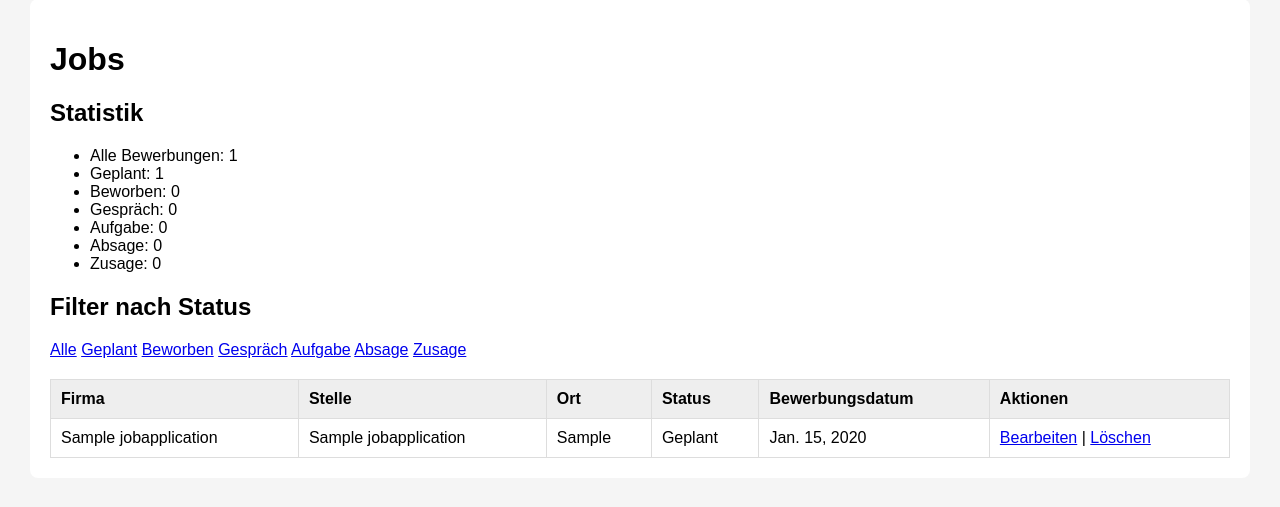
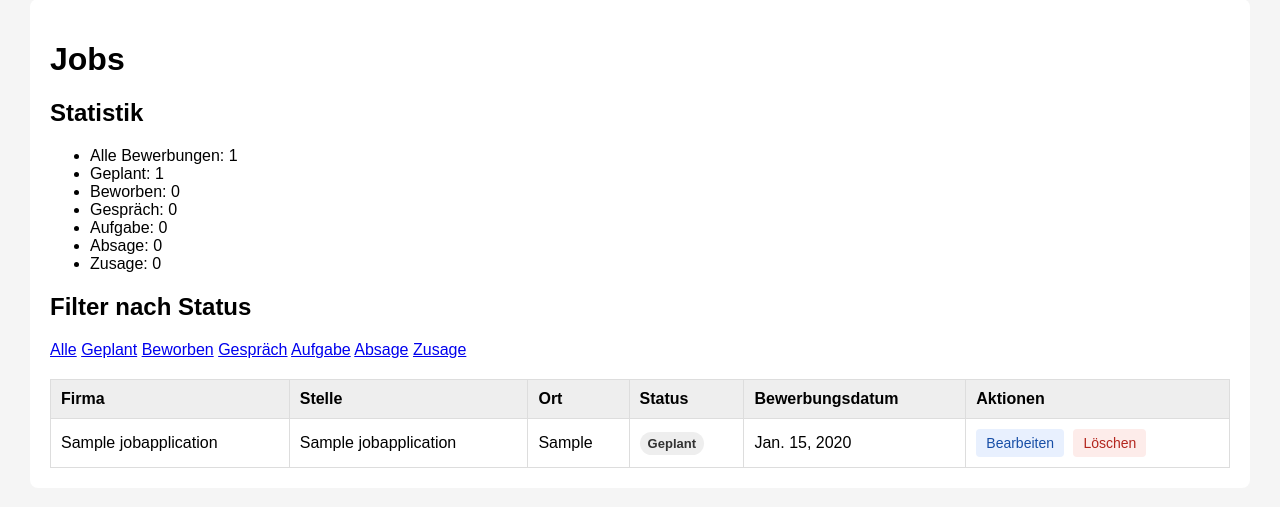
Before and after one commit to mohamadanasfattoum/jobtracker, a Django app: page /applications/?status=planned in a window 1280 px wide. Shown: the part 137-644 px from the top of the page. Run offline with Django 5.2, Linux system fonts and the light colour scheme; tables that the repository leaves empty hold one stand-in row (values such as "Sample post").

Commit message:
style: add buttons and status badges

```diff
--- a/JobApplication/templates/JobApplication/jobapplication_list.html
+++ b/JobApplication/templates/JobApplication/jobapplication_list.html
@@ -16,6 +16,8 @@
     <li>Zusage: {{ accepted_count }}</li>
 </ul>
 
+
+
 <h2>Filter nach Status</h2>
 
 <a href="{% url 'application_list' %}">Alle</a>
@@ -25,6 +27,10 @@
 <a href="{% url 'application_list' %}?status=task">Aufgabe</a>
 <a href="{% url 'application_list' %}?status=rejected">Absage</a>
 <a href="{% url 'application_list' %}?status=accepted">Zusage</a>
+
+
+
+
 <table>
     <thead>
         <tr>
@@ -43,12 +49,20 @@
                 <td>{{ application.company_name }}</td>
                 <td>{{ application.job_title }}</td>
                 <td>{{ application.location }}</td>
-                <td>{{ application.get_status_display }}</td>
+                <td>
+                    <span class="status-badge status-{{ application.status }}">
+                        {{ application.get_status_display }}
+                    </span>
+                </td>
                 <td>{{ application.application_date|default:"-" }}</td>
                 <td>
-                    <a href="{% url 'application_update' application.pk %}">Bearbeiten</a>
-                    |
-                    <a href="{% url 'application_delete' application.pk %}">Löschen</a>
+                    <a class="btn btn-edit" href="{% url 'application_update' application.pk %}">
+                        Bearbeiten
+                    </a>
+
+                    <a class="btn btn-delete" href="{% url 'application_delete' application.pk %}">
+                        Löschen
+                    </a>
                 </td>
             </tr>
         {% empty %}
--- a/static/css/style.css
+++ b/static/css/style.css
@@ -35,3 +35,62 @@ td {
 th {
     background-color: #eeeeee;
 }
+
+
+
+.btn {
+    display: inline-block;
+    padding: 6px 10px;
+    border-radius: 4px;
+    text-decoration: none;
+    font-size: 14px;
+    margin-right: 5px;
+}
+
+.btn-edit {
+    background-color: #e8f0fe;
+    color: #174ea6;
+}
+
+.btn-delete {
+    background-color: #fdecea;
+    color: #b3261e;
+}
+
+.status-badge {
+    display: inline-block;
+    padding: 4px 8px;
+    border-radius: 12px;
+    font-size: 13px;
+    font-weight: bold;
+}
+
+.status-planned {
+    background-color: #eeeeee;
+    color: #333333;
+}
+
+.status-applied {
+    background-color: #e8f0fe;
+    color: #174ea6;
+}
+
+.status-interview {
+    background-color: #fff4e5;
+    color: #8a4b00;
+}
+
+.status-task {
+    background-color: #f3e8ff;
+    color: #6b21a8;
+}
+
+.status-rejected {
+    background-color: #fdecea;
+    color: #b3261e;
+}
+
+.status-accepted {
+    background-color: #e6f4ea;
+    color: #137333;
+}
```
